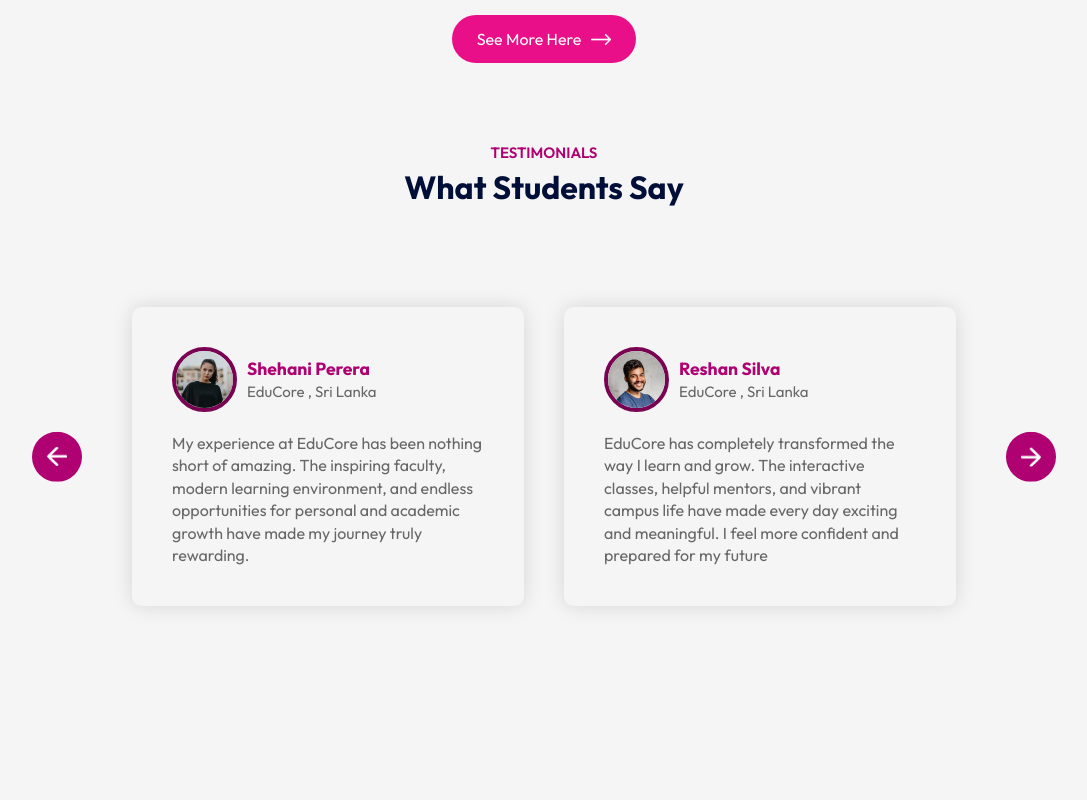
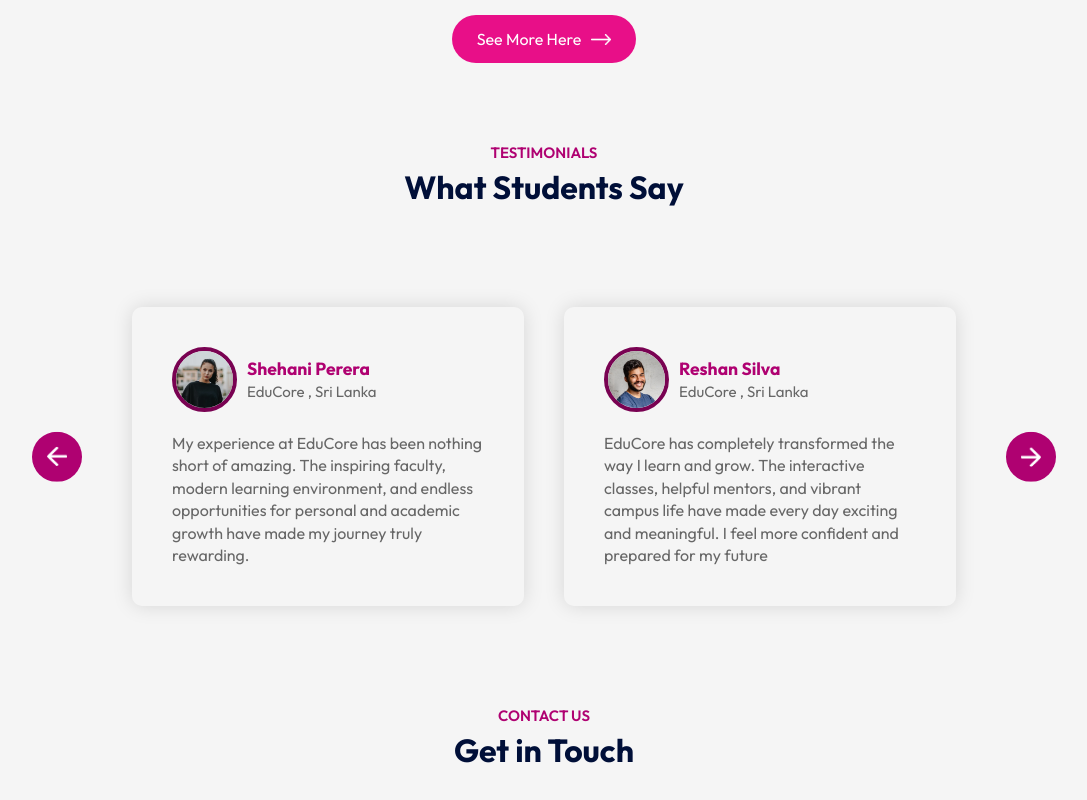
Before and after one commit to sewminiJayawardhana/EduCore, a React (Vite) app: page / in a window 1280 px wide. Shown: the part 2294-3094 px from the top of the page, without its empty margins (96-1183 px from the left). Before the commit the page ends 3000 px from the top, so only its background shows below. Built offline with nearby package versions, Linux system fonts and the light colour scheme.

Commit message:
Added Contact component to App.jsx

```diff
--- a/src/App.jsx
+++ b/src/App.jsx
@@ -6,6 +6,7 @@ import Title from './Components/Title/Title'
 import About from './Components/About/About'
 import Campus from './Components/Campus/Campus'
 import Testimonials from './Components/Testimonials/Testimonials'
+import Contact from './Components/Contact/Contact'
 
 const App = () => {
   return (
@@ -20,6 +21,8 @@ const App = () => {
         <Campus/>
         <Title subTitle ='Testimonials' title ='What Students Say'/>
         <Testimonials/>
+        <Title subTitle ='Contact Us' title ='Get in Touch'/>
+        <Contact/>
       </div>
 
     </div>
--- /dev/null
+++ b/src/Components/Contact/Contact.jsx
@@ -0,0 +1,13 @@
+import React from 'react'
+import'./Contact.css'
+
+const Contact = () => {
+  return (
+    <div className='contact'>
+        <div className="contact-col"></div>
+
+    </div>
+  )
+}
+
+export default Contact
```
Also changed, not shown: src/Components/Contact/Contact.css (added).
